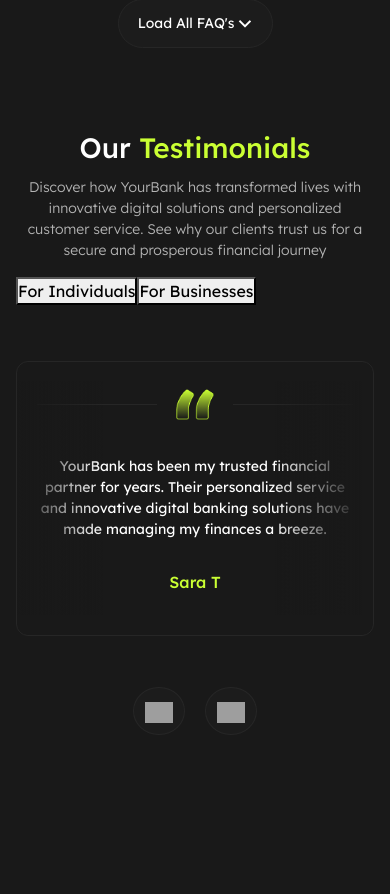
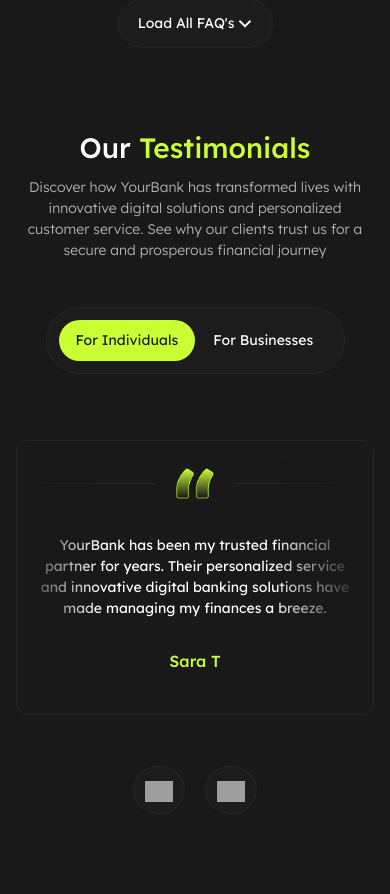
Before and after one commit to Elin23/YourBank, a React (Vite) app: page / in a window 390 px wide. Shown: the part 8340-9234 px from the top of the page. Built offline with nearby package versions, Linux system fonts and the light colour scheme; grey boxes are pictures that could not be loaded; a web font is replaced by a local one.

Commit message:
edit wrap of class(title-tabs) --> product section

```diff
--- a/src/Components/ProductSectionComponent/ProductSectionComponent.css
+++ b/src/Components/ProductSectionComponent/ProductSectionComponent.css
@@ -2,15 +2,14 @@
     background-color: var(--black10-color);
 }
 
-.AM-product-sec .title-tabs {
+.title-tabs {
     display: flex;
     justify-content: space-between;
     align-items: center;
-    flex-wrap: wrap;
     gap: 20px;
 }
 
-.AM-product-sec .tabs {
+.tabs {
     width: 386px;
     display: flex;
     padding: 14px;
@@ -25,7 +24,7 @@
     max-width: 910px;
 }
 
-.AM-product-sec .tab {
+.tab {
     width: 181px;
     height: 55px;
     border-radius: 140px;
@@ -36,7 +35,7 @@
     text-align: center;
 }
 
-.AM-product-sec .active-tab {
+.active-tab {
     background-color: var(--green60-color);
     color: var(--black11-color);
 
@@ -66,12 +65,12 @@
         max-width: 831px;
     }
 
-    .AM-product-sec .tabs {
+    .tabs {
         width: 299px;
         padding: 12px;
     }
 
-    .AM-product-sec .tab {
+    .tab {
         width: 139px;
         height: 41px;
         font-size: 14px;
@@ -79,11 +78,7 @@
 }
 
 @media (max-width: 992px) {
-    .AM-product-sec .AM-title-comp .desc {
-        max-width: 420px;
-    }
-
-    .AM-product-sec .title-tabs {
+    .title-tabs {
         justify-content: center;
         text-align: center;
         flex-direction: column;
```
